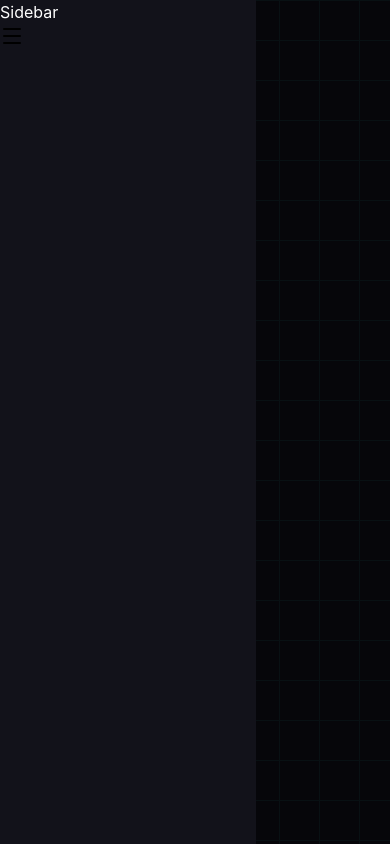
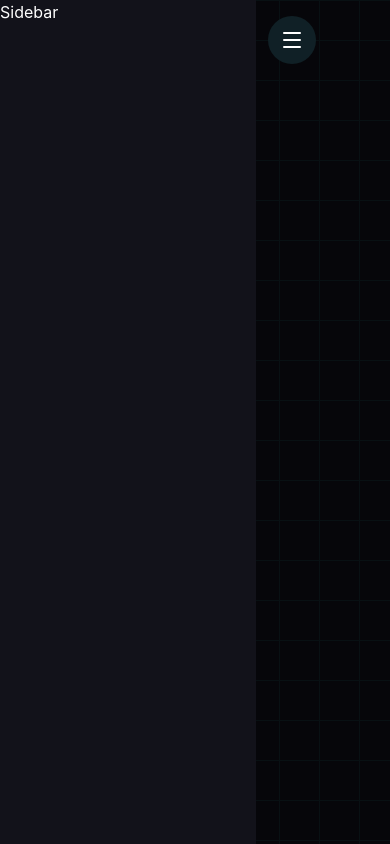
Before and after one commit to rafajdev/algorithm-viewer, a React (Vite) app: page / in a window 390 px wide. Built offline with nearby package versions, Linux system fonts and the light colour scheme.

Commit message:
feat: rename component to NavbarButton, add styles and close/open logic

```diff
--- a/src/components/NavbarButton.tsx
+++ b/src/components/NavbarButton.tsx
@@ -1,11 +1,17 @@
-import { Menu } from "lucide-react";
+import { Menu } from 'lucide-react'
 
-export default function ButtonIcon() {
-  return (
-    <button
-      className=""
-    >
-      <Menu size={24} strokeWidth={2} />
-    </button>
-  );
+interface NavbarButtonProps {
+	isOpen: boolean
+	onClick: () => void
 }
+
+export default function NavbarButton(props: NavbarButtonProps) {
+	return (
+		<button
+			className={`bg-[#102026] absolute top-4 right-0 transition-transform duration-300 md:hidden rounded-full p-3 ${props.isOpen ? 'translate-x-1/2' : 'translate-x-[125%]'}`}
+			onClick={props.onClick}
+		>
+			<Menu size={24} strokeWidth={2} color='white' />
+		</button>
+	)
+}
```
